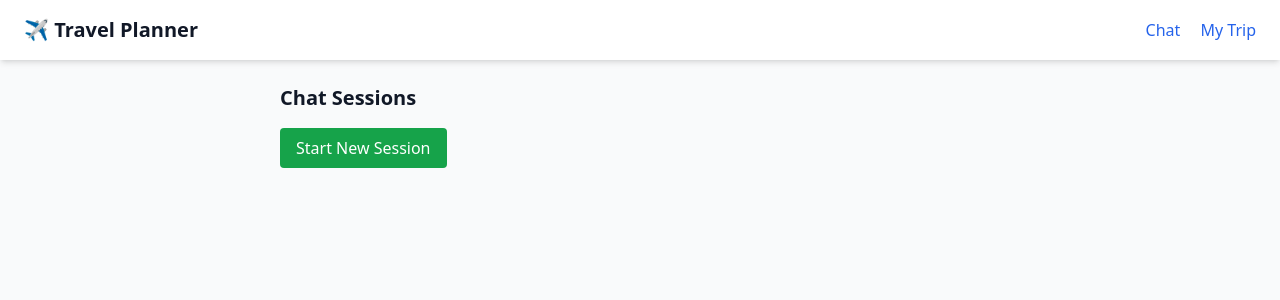
After one commit to vmkhoa/travel-planner, a Flask app: page /sessions in a window 1280 px wide. The commit adds this page. Shown: the top 300 px of the page. Run offline with Flask 3, Linux system fonts and the light colour scheme; data that the repository does not hold is empty; some libraries are stand-ins or nearby versions.

Commit message:
Implemented multiple sessions and delete options

```diff
--- a/app.py
+++ b/app.py
@@ -1,46 +1,72 @@
 from flask import Flask, render_template, request, redirect
-from pymongo import MongoClient
 from datetime import datetime, timedelta
+from uuid import uuid4
+import random
 from chatbot.agents import ask_agent
-import os
 from chatbot.config import AD_KEYWORDS, SPONSOR_ADS
-import random
 from database import db
+from bson import ObjectId
+app = Flask(__name__)
 
+chat_col = db["chat_history"]
+session_col = db["chat_sessions"]
+trip_col = db["trip_plan"]
 
-app = Flask(__name__)
-chat_col = db["chat_history"]
+@app.route("/")
+def home():
+    return redirect("/sessions")
 
-@app.route("/", methods=["GET", "POST"])
-def index():
+# Sessions list
+@app.route("/sessions")
+def sessions():
+    all_sessions = list(session_col.find({"userId": "demo"}).sort("createdAt", -1))
+    return render_template("sessions.html", sessions=all_sessions)
+
+# Create new session
+@app.route("/new")
+def new_session():
+    session_id = str(uuid4())
+    now = datetime.utcnow()
+    session_col.insert_one({
+        "userId": "demo",
+        "sessionId": session_id,
+        "title": f"New Session {now.strftime('%Y-%m-%d %H:%M')}",
+        "createdAt": now
+    })
+    return redirect(f"/chat/{session_id}")
+
+# Chat view per session
+@app.route("/chat/<session_id>", methods=["GET", "POST"])
+def chat(session_id):
+    now = datetime.utcnow()
+
     if request.method == "POST":
         user_input = request.form["message"]
-        now = datetime.utcnow()
 
         # Save user message
         chat_col.insert_one({
-            "userId": "demo",
+            "sessionId": session_id,
             "role": "user",
             "message": user_input,
             "timestamp": now
         })
 
         # Get recent context
-        history = list(chat_col.find({"userId": "demo"}).sort("timestamp", -1).limit(10))
+        history = list(chat_col.find({"sessionId": session_id}).sort("timestamp", -1).limit(10))
         history.reverse()
 
         # Guide replies
         guide_reply = ask_agent("guide", history)
         chat_col.insert_one({
-            "userId": "demo",
+            "sessionId": session_id,
             "role": "guide",
             "message": guide_reply,
             "timestamp": datetime.utcnow()
         })
 
-        # Trigger advertiser if needed
+        # Trigger advertiser
         combined_text = user_input.lower() + " " + guide_reply.lower()
-        last_ad = chat_col.find_one({"userId": "demo", "role": "advertiser"}, sort=[("timestamp", -1)])
+        last_ad = chat_col.find_one({"sessionId": session_id, "role": "advertiser"}, sort=[("timestamp", -1)])
         cooldown_ok = not last_ad or (now - last_ad["timestamp"]) > timedelta(minutes=2)
 
         if any(k in combined_text for k in SPONSOR_ADS) and cooldown_ok:
@@ -48,39 +74,39 @@ def index():
             for keyword in SPONSOR_ADS:
                 if keyword in combined_text:
                     matched_ads.extend(SPONSOR_ADS[keyword])
-
             if matched_ads:
                 ad = random.choice(matched_ads)
+                ad_prompt = (
+                    f"Write a short, friendly sponsored message (2–3 lines max) for the following offer:\n"
+                    f"Title: {ad['title']}\n"
+                    f"Message: {ad['message']}\n"
+                    f"Don't mention the word 'ad'. Just make it natural and relevant.\n"
+                )
+                gemini_response = ask_agent("advertiser", [{"role": "user", "message": ad_prompt}])
+                ad_reply = f"""
+                <b>{ad['title']}</b>: {gemini_response.strip()} —
+                <a href="{ad['link']}" class="text-blue-600 underline hover:text-blue-800" target="_blank">Learn more</a>
+                """
+                chat_col.insert_one({
+                    "sessionId": session_id,
+                    "role": "advertiser",
+                    "message": ad_reply,
+                    "timestamp": datetime.utcnow()
+                })
 
-            # Let Gemini rewrite the ad copy, but include the context
-            ad_prompt = (
-                f"Write a short, friendly sponsored message (2–3 lines max) for the following offer:\n"
-                f"Title: {ad['title']}\n"
-                f"Message: {ad['message']}\n"
-                f"Don't mention the word 'ad'. Just make it natural and relevant.\n"
-            )
+        return redirect(f"/chat/{session_id}")
 
-            gemini_response = ask_agent("advertiser", [{"role": "user", "message": ad_prompt}])
+    # GET request: load chat history
+    history = list(chat_col.find({"sessionId": session_id}).sort("timestamp", 1))
+    return render_template("index.html", history=history, session_id=session_id)
 
-            # Insert clickable link manually
-            ad_reply = f"""
-            <b>{ad['title']}</b>: {gemini_response.strip()} —
-            <a href="{ad['link']}" class="text-blue-600 underline hover:text-blue-800" target="_blank">Learn more</a>'
-            """
+@app.route("/sessions/delete/<session_id>", methods=["POST"])
+def delete_session(session_id):
+    db.chat_sessions.delete_one({"userId": "demo", "sessionId": session_id})
+    db.chat_history.delete_many({"userId": "demo", "sessionId": session_id})
+    return redirect("/sessions")
 
-            chat_col.insert_one({
-            "userId": "demo",
-            "role": "advertiser",
-            "message": ad_reply,
-            "timestamp": datetime.utcnow()
-            })
-
-        return redirect("/")
-
-    # Load chat history
-    history = list(chat_col.find({"userId": "demo"}).sort("timestamp", 1))
-    return render_template("index.html", history=history)
-
+# Trip Planning
 @app.route("/plan", methods=["GET", "POST"])
 def plan():
     if request.method == "POST":
@@ -94,7 +120,7 @@ def plan():
             if not time or not title:
                 raise ValueError("Missing required fields")
 
-            db.trip_plan.update_one(
+            trip_col.update_one(
                 {"userId": "demo", "day": day},
                 {"$push": {"items": {
                     "time": time,
@@ -108,20 +134,18 @@ def plan():
             return redirect("/plan")
         except Exception as e:
             print("Form submission error:", e)
-            # Optionally: flash message to user
 
-    # Always return current plan
-    plans = list(db.trip_plan.find({"userId": "demo"}).sort("day", 1))
+    plans = list(trip_col.find({"userId": "demo"}).sort("day", 1))
     return render_template("plan.html", plans=plans)
 
 @app.route("/plan/delete", methods=["POST"])
 def delete_all_plans():
-    db.trip_plan.delete_many({"userId": "demo"})
+    trip_col.delete_many({"userId": "demo"})
     return redirect("/plan")
 
 @app.route("/plan/delete/<int:day>", methods=["POST"])
 def delete_day_plan(day):
-    db.trip_plan.delete_one({"userId": "demo", "day": day})
+    trip_col.delete_one({"userId": "demo", "day": day})
     return redirect("/plan")
 
 if __name__ == "__main__":
--- a/templates/index.html
+++ b/templates/index.html
@@ -20,7 +20,8 @@
   </div>
 
   <!-- Chat Input -->
-  <form method="post" class="flex items-center space-x-2 mt-4">
+  <form method="post" action="/chat/{{ session_id }}" class="flex items-center space-x-2 mt-4">
+
     <input name="message" required class="flex-1 border p-2 rounded shadow" placeholder="Where do you want to go?">
     <button type="submit" class="bg-blue-600 text-white px-4 py-2 rounded hover:bg-blue-700">Send</button>
   </form>
--- /dev/null
+++ b/templates/sessions.html
@@ -0,0 +1,24 @@
+{% extends "base.html" %}
+
+{% block content %}
+<h2 class="text-xl font-bold mb-4">Chat Sessions</h2>
+
+<a href="/new" class="inline-block mb-4 bg-green-600 text-white px-4 py-2 rounded hover:bg-green-700">Start New Session</a>
+
+<ul class="space-y-4">
+  {% for s in sessions %}
+    <li class="border rounded p-4 flex justify-between items-center">
+      <div>
+        <h3 class="font-semibold">{{ s.title }}</h3>
+        <small class="text-gray-500">{{ s.createdAt.strftime('%Y-%m-%d %H:%M') }}</small>
+      </div>
+      <div class="space-x-2">
+        <a href="/chat/{{ s.sessionId }}" class="text-blue-600 hover:underline">Continue</a>
+        <form method="post" action="/sessions/delete/{{ s.sessionId }}" class="inline">
+          <button type="submit" class="text-red-500 hover:underline">Delete</button>
+        </form>
+      </div>
+    </li>
+  {% endfor %}
+</ul>
+{% endblock %}
```
